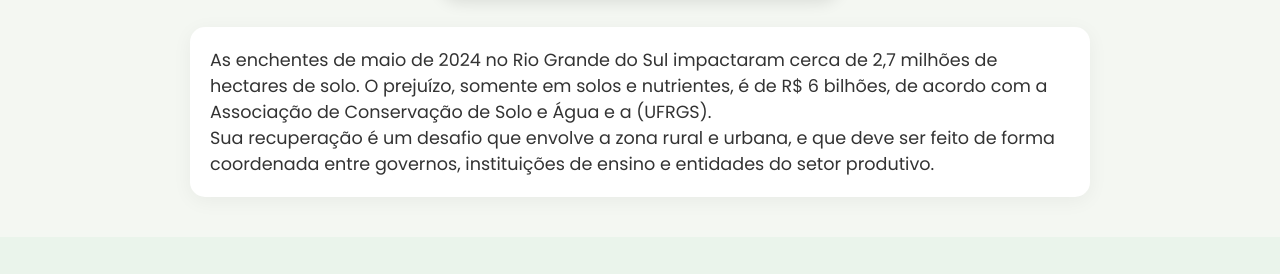
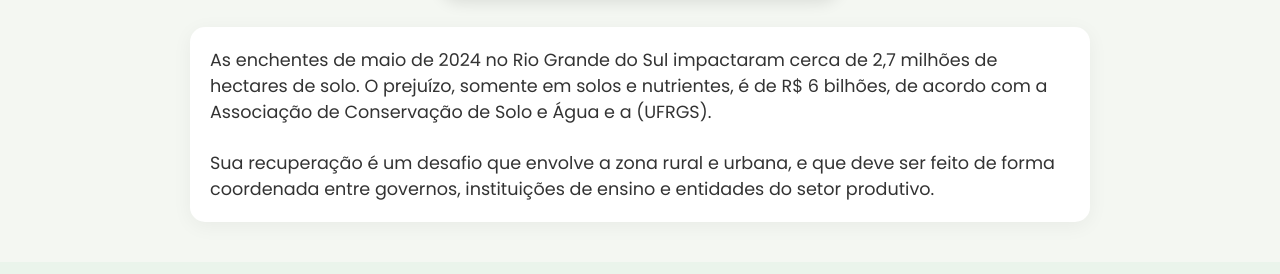
Before and after one commit to Chrisfer132/Raizesdosul, a plain HTML site: page index.html in a window 1280 px wide. Shown: the part 513-787 px from the top of the page. Drawn offline with Linux system fonts and the light colour scheme.

Commit message:
Update index.html

```diff
--- a/index.html
+++ b/index.html
@@ -19,7 +19,7 @@
             <img src="logo4.svg" alt="Plantas nativas ou áreas afetadas por enchentes" class="hero-image">
         </div>
         <section class="content">
-            <p>As enchentes de maio de 2024 no Rio Grande do Sul impactaram cerca de 2,7 milhões de hectares de solo. O prejuízo, somente em solos e nutrientes, é de R$ 6 bilhões, de acordo com a Associação de Conservação de Solo e Água e a (UFRGS).</p>
+            <p>As enchentes de maio de 2024 no Rio Grande do Sul impactaram cerca de 2,7 milhões de hectares de solo. O prejuízo, somente em solos e nutrientes, é de R$ 6 bilhões, de acordo com a Associação de Conservação de Solo e Água e a (UFRGS).</p><br>
             <p>Sua recuperação é um desafio que envolve a zona rural e urbana, e que deve ser feito de forma coordenada entre governos, instituições de ensino e entidades do setor produtivo.</p>
         </section>
     </main>
```
